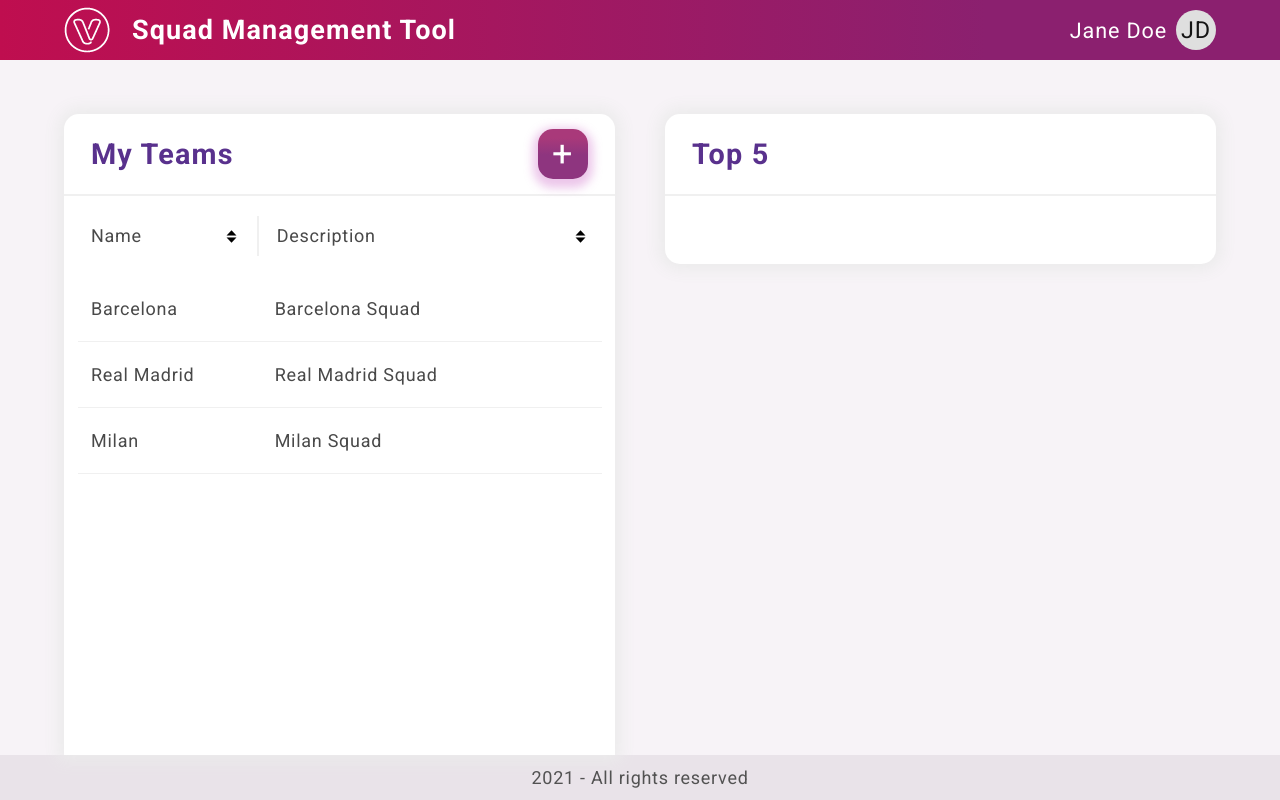
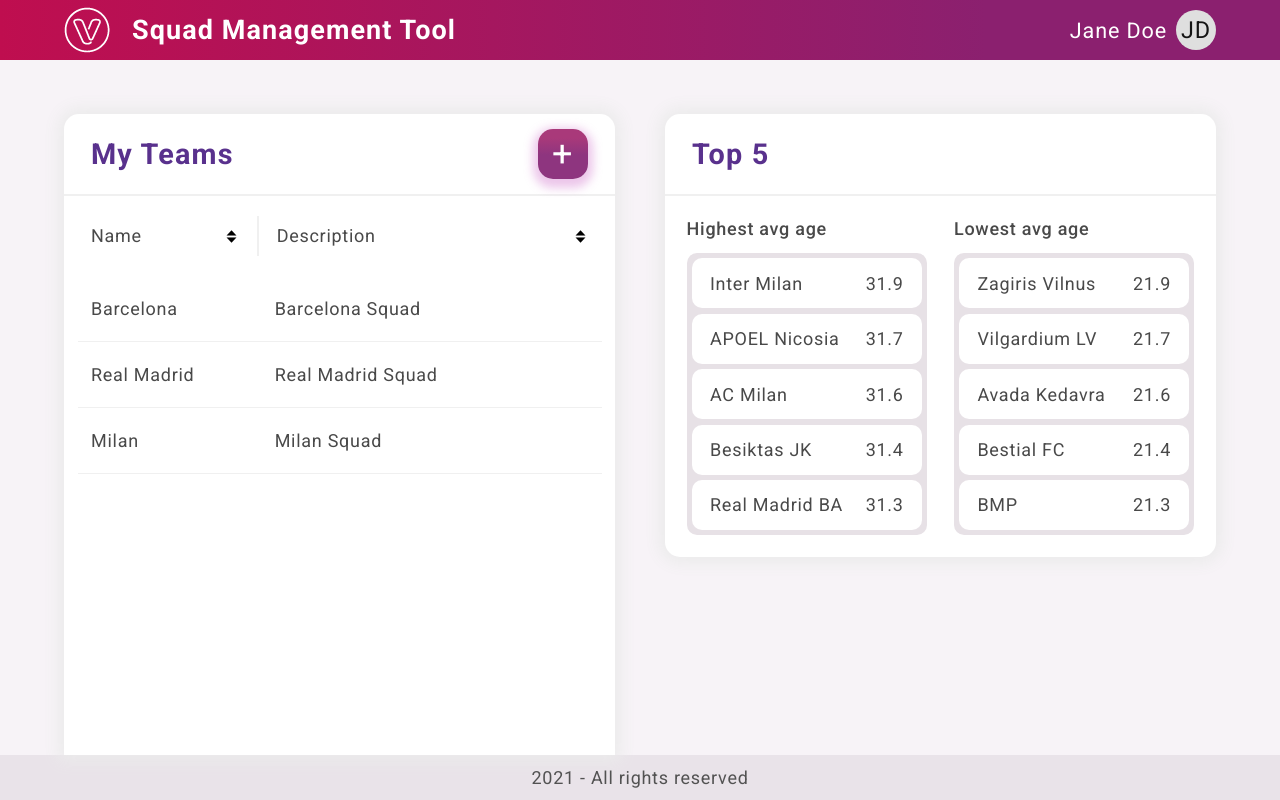
Before and after one commit to ullyolima/squad-management-tool, a React (Create React App) app: page / in a window 1280 px wide. Built offline with nearby package versions, Linux system fonts and the light colour scheme.

Commit message:
Created and styled CardTop5Row, CardBodyTop5, HighestList, LowestList, CardTop5Row

```diff
--- a/src/assets/css/layout.css
+++ b/src/assets/css/layout.css
@@ -20,6 +20,12 @@
     width: var(--container-width);
 }
 
+.sec-title {
+    font-weight: 500;
+    font-size: 1rem;
+    margin-bottom: .8rem;
+}
+
 /*=====================*\
     media querie
 \*=====================*/
--- a/src/assets/css/var.css
+++ b/src/assets/css/var.css
@@ -22,6 +22,6 @@
     --card-text-color: #3f3f3f;
     --selected-team-bg-color: #f7eef7;
     --selected-team-text-color: #b23f7d;
-    --selected-player-border-color: #b23f7d;
+    --selected-top5-border-color: #d25f85;
     --footer-bg-color: #e9e3e9;
 }
--- /dev/null
+++ b/src/components/CardBodyTop5/CardBodyTop5.jsx
@@ -0,0 +1,23 @@
+import React from 'react'
+import './style.css'
+
+function CardBodyTop5({ highestList, lowestList }) {
+    return (
+        <div className="card-body-top5">
+            <div className="highest-avg">
+                <h3 className="sec-title">Highest avg age</h3>
+                <div className="avg-container">
+                    {highestList}
+                </div>
+            </div>
+            <div className="lowest-avg">
+                <h3 className="sec-title">Lowest avg age</h3>
+                <div className="avg-container">
+                    {lowestList}
+                </div>
+            </div>
+        </div>
+    )
+}
+
+export default CardBodyTop5
--- /dev/null
+++ b/src/components/CardBodyTop5/style.css
@@ -0,0 +1,18 @@
+.card-body-top5 {
+    display: grid;
+    grid-template-columns: 1fr;
+    gap: 1.5rem;
+    padding: 1.2rem;
+}
+
+.avg-container {
+    background-color: var(--card-list-top5-bg-color);
+    border-radius: 10px;
+    padding: .3rem;
+}
+
+@media screen and (min-width: 760px) {
+    .card-body-top5 {
+        grid-template-columns: 1fr 1fr;
+    }
+}
--- /dev/null
+++ b/src/components/CardTop5Row/CardTop5Row.jsx
@@ -0,0 +1,13 @@
+import React from 'react'
+import './style.css'
+
+function CardTop5Row({teamName, teamScore}) {
+    return (
+        <div className="card-top5-row d-flex">
+            <div className="team-name">{teamName}</div>
+            <div className="team-score">{teamScore}</div>
+        </div>
+    )
+}
+
+export default CardTop5Row
--- /dev/null
+++ b/src/components/CardTop5Row/style.css
@@ -0,0 +1,14 @@
+.card-top5-row {
+    align-items: center;
+    justify-content: space-between;
+    background-color: #fff;
+    border-radius: 10px;
+    height: 50px;
+    padding-left: 1rem;
+    padding-right: 1rem;
+    margin-bottom: .3rem;
+}
+
+.card-top5-row.selected {
+    border: 1px solid var(--selected-top5-border-color);
+}
--- /dev/null
+++ b/src/components/HighestList/HighestList.jsx
@@ -0,0 +1,17 @@
+import React from 'react'
+import './style.css'
+import CardTop5Row from '../CardTop5Row/CardTop5Row'
+
+function HighestList() {
+    return (
+        <div className="highest-list">
+            <CardTop5Row teamName="Inter Milan" teamScore="31.9" />
+            <CardTop5Row teamName="APOEL Nicosia" teamScore="31.7" />
+            <CardTop5Row teamName="AC Milan" teamScore="31.6" />
+            <CardTop5Row teamName="Besiktas JK" teamScore="31.4" />
+            <CardTop5Row teamName="Real Madrid BA" teamScore="31.3" />
+        </div>
+    )
+}
+
+export default HighestList
--- /dev/null
+++ b/src/components/HighestList/style.css
@@ -0,0 +1,3 @@
+div:last-child {
+    margin-bottom: 0;
+}
--- /dev/null
+++ b/src/components/LowestList/LowestList.jsx
@@ -0,0 +1,16 @@
+import React from 'react'
+import CardTop5Row from '../CardTop5Row/CardTop5Row'
+
+function LowestList() {
+    return (
+        <div className="lowest-list">
+            <CardTop5Row teamName="Zagiris Vilnus" teamScore="21.9" />
+            <CardTop5Row teamName="Vilgardium LV" teamScore="21.7" />
+            <CardTop5Row teamName="Avada Kedavra" teamScore="21.6" />
+            <CardTop5Row teamName="Bestial FC" teamScore="21.4" />
+            <CardTop5Row teamName="BMP" teamScore="21.3" />
+        </div>
+    )
+}
+
+export default LowestList
--- a/src/components/MainContainer.jsx
+++ b/src/components/MainContainer.jsx
@@ -5,6 +5,10 @@ import CardContainer from './CardContainer/CardContainer'
 import CardHeader from './CardHeader/CardHeader'
 import AddButton from './AddButton/AddButton'
 import CardBodyTeams from './CardBodyTeams/CardBodyTeams'
+import CardBodyTop5 from './CardBodyTop5/CardBodyTop5'
+import CardTop5Row from './CardTop5Row/CardTop5Row'
+import HighestList from './HighestList/HighestList'
+import LowestList from './LowestList/LowestList'
 
 function MainContainer() {
     return (
@@ -13,7 +17,7 @@ function MainContainer() {
             <div className="body-container">
                 <div className="container">
                     <CardContainer customClass="card-teams" title="My Teams" button={<AddButton />} cardBody={<CardBodyTeams />}/>
-                    <CardContainer customClass="card-top5" title="Top 5"/>
+                    <CardContainer customClass="card-top5" title="Top 5" cardBody={<CardBodyTop5 highestList={<HighestList />} lowestList={<LowestList />} />} />
                 </div>
             </div>
             <Footer />
```
Also changed, not shown: src/components/LowestList/style.css (added).
